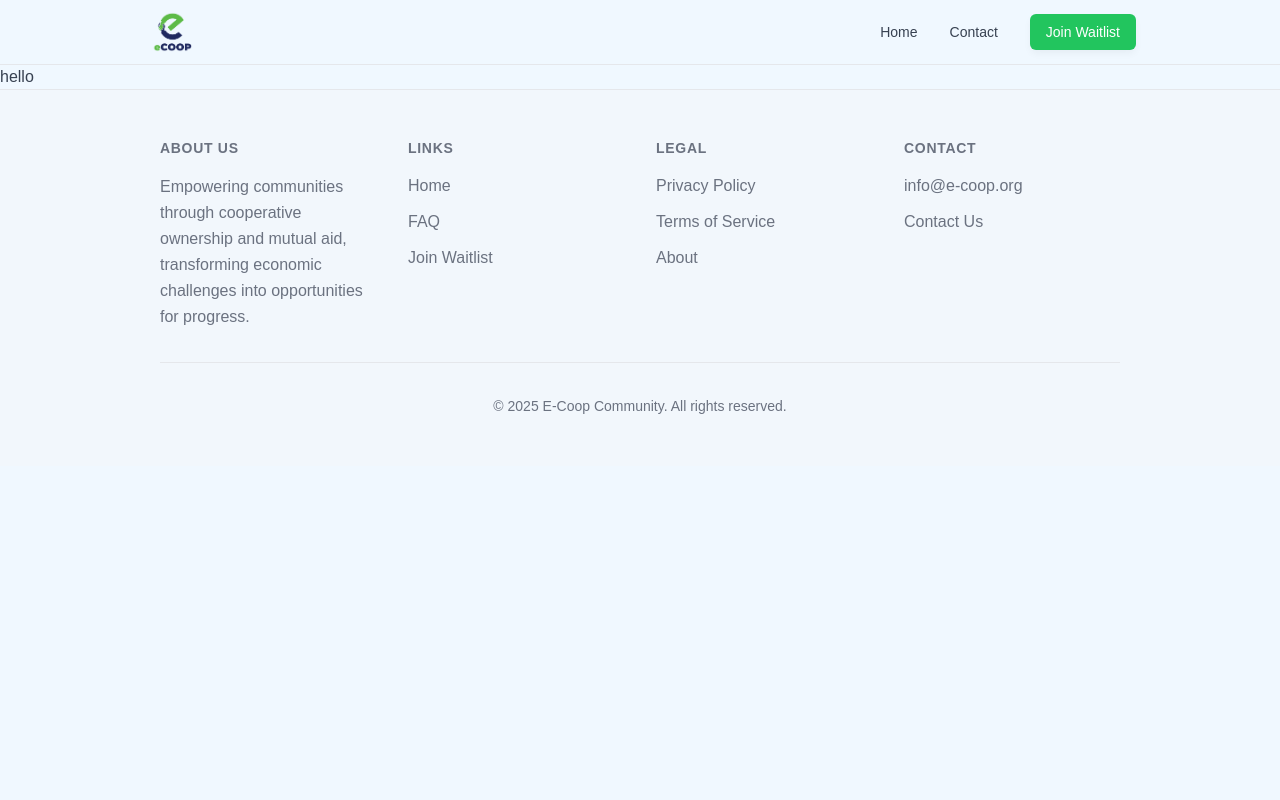
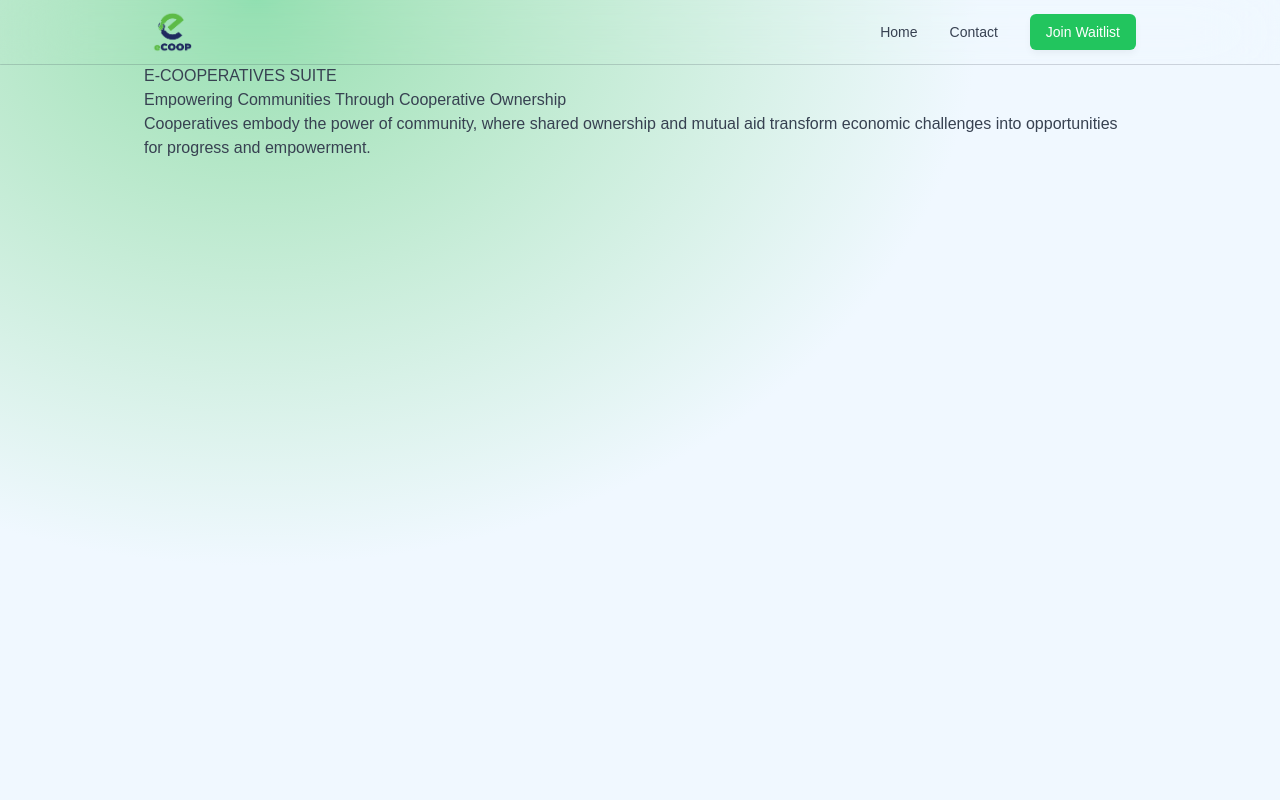
Before and after one commit to Lands-Horizon-Corp/e-coop-waiting-list, a Next.js app: page / in a window 1280 px wide. Shown: the top 800 px of the page. Built offline with nearby package versions, Linux system fonts and the light colour scheme.

Commit message:
feat: hero home

```diff
--- a/package.json
+++ b/package.json
@@ -12,6 +12,7 @@
     "format:check": "prettier --check ."
   },
   "dependencies": {
+    "@radix-ui/react-separator": "^1.1.7",
     "@radix-ui/react-slot": "^1.2.3",
     "class-variance-authority": "^0.7.1",
     "clsx": "^2.1.1",
--- a/src/app/layout.tsx
+++ b/src/app/layout.tsx
@@ -41,6 +41,7 @@ export default function RootLayout({
           enableSystem
         >
           <Navbar />
+
           {children}
           <Footer />
         </ThemeProvider>
--- a/src/components/home/hero-home.tsx
+++ b/src/components/home/hero-home.tsx
@@ -1,7 +1,18 @@
 "use client";
 
 const HeroHome = () => {
-  return <div>hello</div>;
+  return (
+    <div className="mx-auto mt-16 h-screen max-w-5xl px-4">
+      <div className="to-background via-background from-primary/50 absolute right-0 -z-10 -mt-16 h-screen w-full bg-radial-[ellipse_at_20%_0%] to-100%" />
+      <p className="">E-COOPERATIVES SUITE</p>
+      <p className="">Empowering Communities Through Cooperative Ownership</p>
+      <p>
+        Cooperatives embody the power of community, where shared ownership and
+        mutual aid transform economic challenges into opportunities for progress
+        and empowerment.
+      </p>
+    </div>
+  );
 };
 
 export default HeroHome;
--- a/src/components/layout/navbar.tsx
+++ b/src/components/layout/navbar.tsx
@@ -13,7 +13,7 @@ export function Navbar() {
   const [isMenuOpen, setIsMenuOpen] = useState(false);
 
   return (
-    <nav className="border-b">
+    <nav className="fixed top-0 z-20 w-full backdrop-blur-2xl">
       <div className="mx-auto max-w-5xl px-4">
         <div className="flex h-16 justify-between">
           <div className="flex">
@@ -98,6 +98,7 @@ export function Navbar() {
           </div>
         </div>
       )}
+      <div className="h-[0.5px] w-full rounded-4xl bg-current/20" />
     </nav>
   );
 }
--- /dev/null
+++ b/src/components/ui/separator.tsx
@@ -0,0 +1,28 @@
+"use client";
+
+import * as React from "react";
+import * as SeparatorPrimitive from "@radix-ui/react-separator";
+
+import { cn } from "@/lib/utils";
+
+function Separator({
+  className,
+  orientation = "horizontal",
+  decorative = true,
+  ...props
+}: React.ComponentProps<typeof SeparatorPrimitive.Root>) {
+  return (
+    <SeparatorPrimitive.Root
+      data-slot="separator"
+      decorative={decorative}
+      orientation={orientation}
+      className={cn(
+        "bg-border shrink-0 data-[orientation=horizontal]:h-px data-[orientation=horizontal]:w-full data-[orientation=vertical]:h-full data-[orientation=vertical]:w-px",
+        className
+      )}
+      {...props}
+    />
+  );
+}
+
+export { Separator };
```
Also changed, not shown: 2 other files (tests, documents, lock files or other folders).
